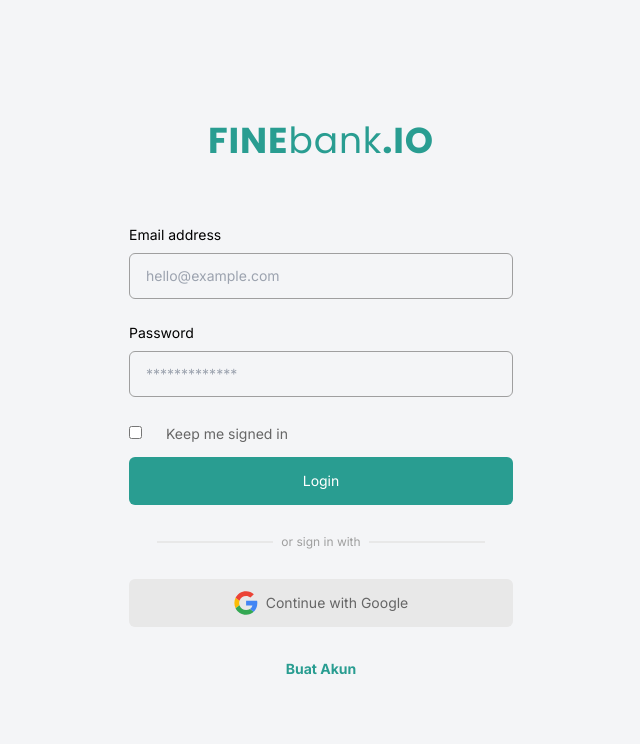
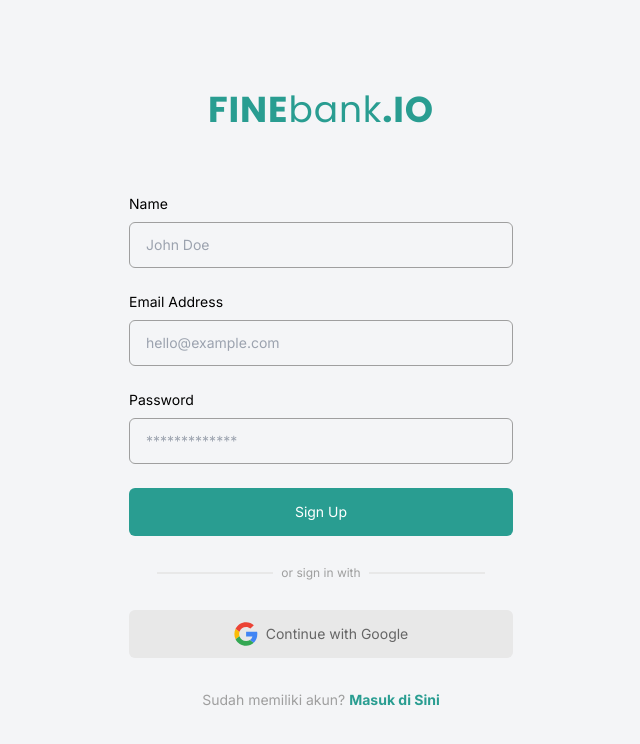
Before and after one commit to ajiekusumadhany/admin-ui, a React (Vite) app: page /register in a window 1280 px wide. Shown: the top 744 px of the page, without its empty margins (319-959 px from the left). Built offline with nearby package versions, Linux system fonts and the light colour scheme.

Commit message:
React Router

```diff
--- a/package.json
+++ b/package.json
@@ -11,7 +11,8 @@
   },
   "dependencies": {
     "react": "^18.3.1",
-    "react-dom": "^18.3.1"
+    "react-dom": "^18.3.1",
+    "react-router-dom": "^6.27.0"
   },
   "devDependencies": {
     "@eslint/js": "^9.9.0",
--- a/src/App.jsx
+++ b/src/App.jsx
@@ -1,11 +1,28 @@
-import React from "react";
+import { createBrowserRouter, RouterProvider } from "react-router-dom";
 import SignInPage from "./pages/signIn";
 import SignUpPage from "./pages/signUp";
+import ErrorRoute from "./pages/errorRoute";
 
 const App = () => {
+  const myRouter = createBrowserRouter([
+    {
+      path: "/",
+      element: <div>Halaman Utama</div>,
+      errorElement: <ErrorRoute />,
+    },
+    {
+      path: "/login",
+      element: <SignInPage />,
+    },
+    {
+      path: "/register",
+      element: <SignUpPage />,
+    },
+  ]);
+
   return (
     <>
-      <SignInPage />
+      <RouterProvider router={myRouter} />
     </>
   );
 };
--- a/src/components/layouts/AuthLayout.jsx
+++ b/src/components/layouts/AuthLayout.jsx
@@ -1,5 +1,6 @@
 import Logo from "../Elements/Logo";
 import FormSignIn from "../fragments/FormSignIn";
+import { Link } from "react-router-dom";
 
 const AuthLayout = (props) => {
   const { children, type } = props;
@@ -80,10 +81,14 @@
               <span className="text-sm text-gray-03">
                 Sudah memiliki akun?&nbsp;
               </span>
-      <a className="text-primary text-sm font-bold">Masuk di Sini</a>
+              <Link to="/login" className="text-primary text-sm font-bold">
+                Masuk di Sini
+              </Link>
             </>
           ) : (
-    <a className="text-primary text-sm font-bold">Buat Akun</a>
+            <Link to="/register" className="text-primary text-sm font-bold">
+              Buat Akun
+            </Link>
           )}
         </div>
         {/* link end */}
--- /dev/null
+++ b/src/pages/errorRoute.jsx
@@ -0,0 +1,18 @@
+import { useRouteError } from "react-router-dom";
+import Logo from "../components/Elements/Logo";
+
+const ErrorRoute = () => {
+  const error = useRouteError();
+
+  return (
+    <div className="flex justify-center min-h-screen items-center bg-special-mainBg flex-col">
+      <Logo />
+      <h1 className="text-2xl font-bold mt-3 mb-1">Sorry,</h1>
+      <p>
+        {error.status} | {error.statusText || error.message}
+      </p>
+    </div>
+  );
+};
+
+export default ErrorRoute;
```
Also changed, not shown: vercel.json (added), 1 other file (tests, documents, lock files or other folders). Lines whose indentation alone changed are shown as unchanged.
